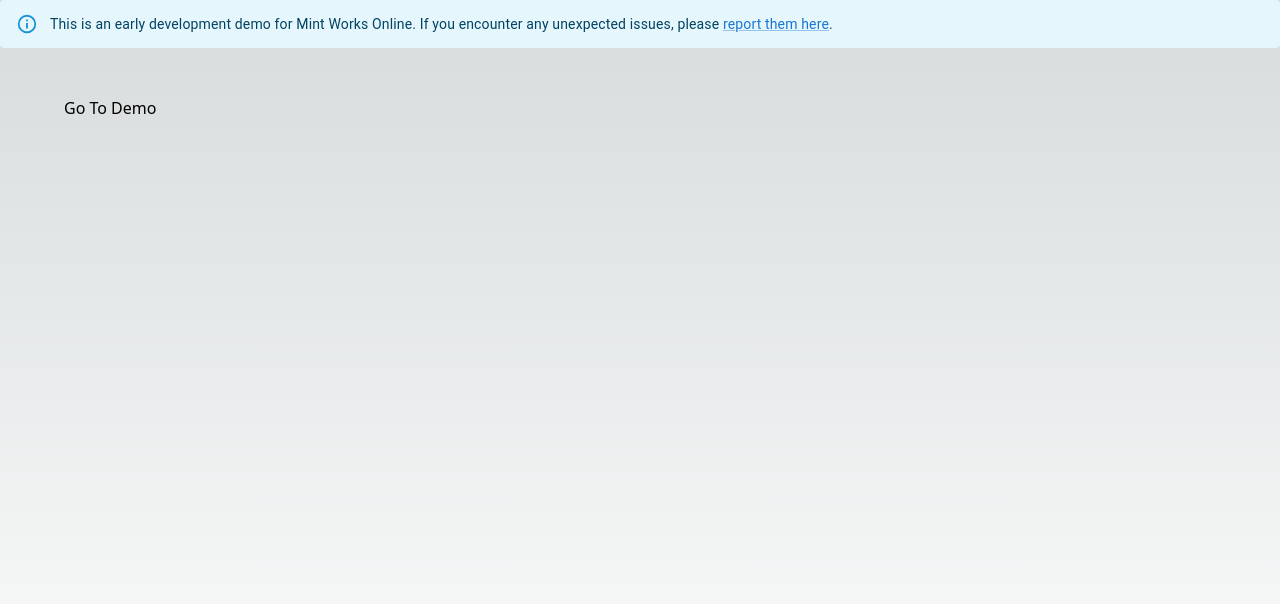
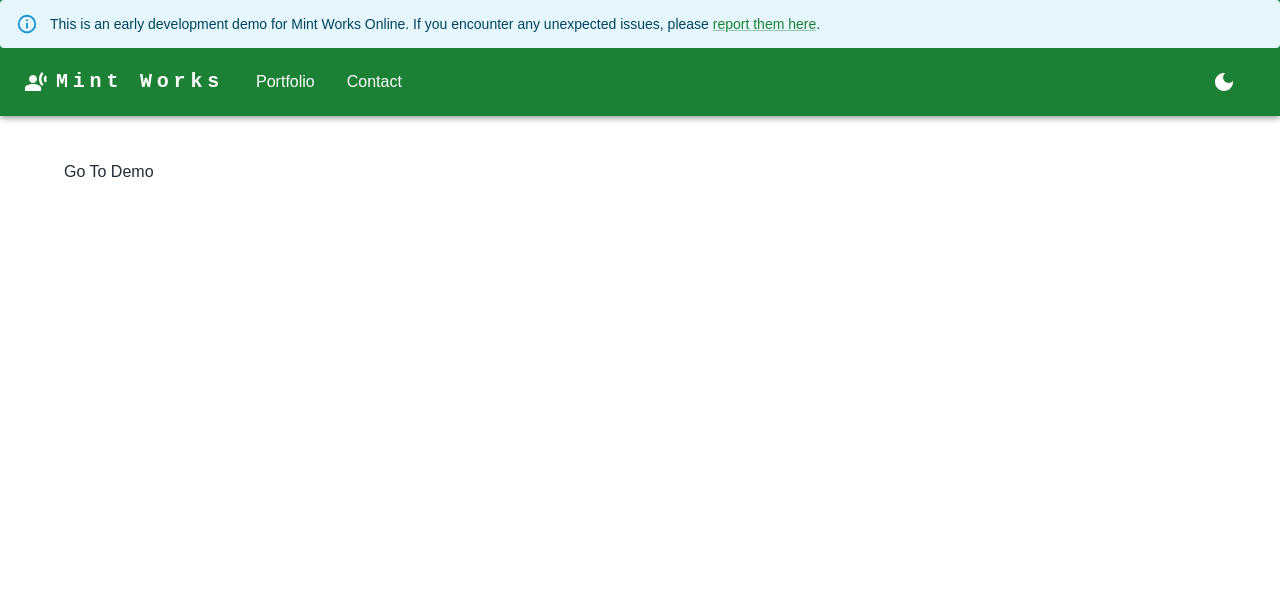
Before and after one commit to Aerilym/mint-works-online, a Next.js app: page / in a window 1280 px wide. Shown: the top 604 px of the page. Built offline with nearby package versions, Linux system fonts and the light colour scheme.

Commit message:
Add styles to plan card

```diff
--- /dev/null
+++ b/src/app/components/cards/CardTray.tsx
@@ -0,0 +1,21 @@
+'use client';
+import { Grid } from '@mui/material';
+import { Plan } from 'mint-works/dist/plan';
+import PlanCard from './PlanCard';
+import { createPlans } from 'mint-works/dist/plans';
+
+export default function CardTray({ num }: { num: number }) {
+  const plans = createPlans();
+  const plansToDisplay = [plans[0], plans[10], plans[15]];
+  return (
+    <Grid item xs={12} container>
+      {plansToDisplay.map((plan) => {
+        return (
+          <Grid item xs={3} key={plan.name}>
+            <PlanCard plan={plan} />
+          </Grid>
+        );
+      })}
+    </Grid>
+  );
+}
--- /dev/null
+++ b/src/app/components/template/Head.tsx
@@ -0,0 +1,45 @@
+import NextHead from 'next/head';
+
+import { defaults } from '@/data/head';
+
+export interface HeadProps {
+  title?: string;
+  description?: string;
+  keywords?: string;
+  ogImage?: string;
+  ogTitle?: string;
+  ogDescription?: string;
+  ogUrl?: string;
+  ogSiteName?: string;
+  ogType?: string;
+  ogLocale?: string;
+  twitterCard?: string;
+  twitterSite?: string;
+  twitterCreator?: string;
+  twitterTitle?: string;
+  twitterDescription?: string;
+  twitterImage?: string;
+}
+
+export default function Head({
+  headProps,
+  children,
+}: {
+  headProps?: HeadProps;
+  children?: React.ReactNode;
+}) {
+  return (
+    <NextHead>
+      <title>{headProps?.title ?? defaults.headProps.title}</title>
+      <meta name="viewport" content="initial-scale=1.0, width=device-width" />
+      <meta name="description" content={headProps?.description ?? defaults.headProps.description} />
+      <meta name="keywords" content={headProps?.keywords ?? defaults.headProps.keywords} />
+      <meta name="canonical" content={enforceTrailingSlash(headProps?.ogUrl ?? defaults.baseUrl)} />
+      {children}
+    </NextHead>
+  );
+}
+
+const enforceTrailingSlash = (url: string) => {
+  return url.endsWith('/') ? url : `${url}/`;
+};
--- a/src/app/components/template/Layout.tsx
+++ b/src/app/components/template/Layout.tsx
@@ -1,24 +1,22 @@
 'use client';
 import { Alert, Box, Container, Fade, Link } from '@mui/material';
+import Head from '@/app/components/template/Head';
+import Navbar from '@/app/components/template/Navbar';
+import ThemeModeProvider from '@/providers/ThemeProvider';
+
+const renderAlert = true;
 
 export default function Layout({ children }: { children: React.ReactNode }) {
   return (
+    <ThemeModeProvider>
       <Box>
-      <Alert
-        severity="info"
-        style={{
-          width: '100%',
-          position: 'fixed',
-          top: 0,
-        }}
-      >
-        This is an early development demo for Mint Works Online. If you encounter any unexpected
-        issues, please <Link>report them here</Link>.
-      </Alert>
+        <Head />
+        <Navbar renderAlert={renderAlert} />
+
         <Fade in>
           <Container
             style={{
-            paddingTop: '6rem',
+              paddingTop: `calc(6rem  + ${renderAlert ? '4rem' : '0rem'})`,
               paddingBottom: '2rem',
               minHeight: '100vh',
             }}
@@ -27,5 +25,6 @@ export default function Layout({ children }: { children: React.ReactNode }) {
           </Container>
         </Fade>
       </Box>
+    </ThemeModeProvider>
   );
 }
--- /dev/null
+++ b/src/app/components/template/Navbar.tsx
@@ -0,0 +1,177 @@
+import DarkModeIcon from '@mui/icons-material/DarkMode';
+import LightModeIcon from '@mui/icons-material/LightMode';
+import MenuIcon from '@mui/icons-material/Menu';
+import TranscribeIcon from '@mui/icons-material/Transcribe';
+import {
+  Alert,
+  AppBar,
+  Box,
+  Container,
+  IconButton,
+  Link,
+  Menu,
+  MenuItem,
+  Toolbar,
+  Typography,
+} from '@mui/material';
+import { useRouter } from 'next/navigation';
+import { useEffect, useState } from 'react';
+
+import { useTheme } from '@/providers/ThemeProvider';
+
+interface PageLink {
+  name: string;
+  link: string;
+}
+
+const pages: Array<PageLink> = [
+  { name: 'Portfolio', link: 'portfolio' },
+  { name: 'Contact', link: 'contact' },
+];
+
+export default function Navbar({ renderAlert }: { renderAlert: boolean }) {
+  const { colorMode } = useTheme();
+  const router = useRouter();
+  const [anchorElNav, setAnchorElNav] = useState<null | HTMLElement>(null);
+
+  const handleOpenNavMenu = (event: React.MouseEvent<HTMLElement>) => {
+    setAnchorElNav(event.currentTarget);
+  };
+
+  const handleCloseNavMenu = () => {
+    setAnchorElNav(null);
+  };
+
+  const renderLink = (page: PageLink) => {
+    return (
+      <Box
+        onClick={() => {
+          router.push('/' + page.link);
+        }}
+        key={page.name}
+      >
+        <MenuItem
+          key={page.name}
+          sx={{
+            my: 2,
+            display: 'block',
+            color: 'button.text.primary',
+          }}
+        >
+          <Typography textAlign="center">{page.name}</Typography>
+        </MenuItem>
+      </Box>
+    );
+    //}
+  };
+
+  const renderLogo = () => {
+    return (
+      <Box
+        onClick={() => {
+          router.push('/');
+        }}
+      >
+        <Typography
+          variant="h6"
+          noWrap
+          sx={{
+            fontFamily: 'monospace',
+            fontWeight: 700,
+            letterSpacing: '.3rem',
+            color: 'button.text.primary',
+            textDecoration: 'none',
+            ':hover': {
+              cursor: 'pointer',
+            },
+          }}
+        >
+          Mint Works
+        </Typography>
+      </Box>
+    );
+  };
+
+  return (
+    <AppBar
+      position="fixed"
+      sx={{
+        padding: '0 !important',
+        backgroundColor: 'primary.500',
+      }}
+    >
+      {renderAlert && (
+        <Alert
+          severity="info"
+          style={{
+            width: '100%',
+          }}
+        >
+          This is an early development demo for Mint Works Online. If you encounter any unexpected
+          issues, please <Link>report them here</Link>.
+        </Alert>
+      )}
+      <Container maxWidth="xl">
+        <Toolbar disableGutters>
+          <TranscribeIcon
+            sx={{ color: 'button.text.primary', display: { xs: 'none', md: 'flex' }, mr: 1 }}
+          />
+          <Box sx={{ mr: 2, display: { xs: 'none', md: 'flex' } }}>{renderLogo()}</Box>
+          <Box sx={{ flexGrow: 1, display: { xs: 'flex', md: 'none' } }}>
+            <IconButton
+              size="large"
+              aria-label="account of current user"
+              aria-controls="menu-appbar"
+              aria-haspopup="true"
+              color="inherit"
+            >
+              <MenuIcon />
+            </IconButton>
+            <Menu
+              id="menu-appbar"
+              anchorEl={anchorElNav}
+              anchorOrigin={{
+                vertical: 'bottom',
+                horizontal: 'left',
+              }}
+              keepMounted
+              transformOrigin={{
+                vertical: 'top',
+                horizontal: 'left',
+              }}
+              open={Boolean(anchorElNav)}
+              onClose={handleCloseNavMenu}
+              sx={{
+                display: { xs: 'block', md: 'none' },
+              }}
+            >
+              {pages.map((page) => renderLink(page))}
+            </Menu>
+          </Box>
+          <TranscribeIcon
+            sx={{ color: 'button.text.primary', display: { xs: 'flex', md: 'none' }, mr: 1 }}
+          />
+          <Box sx={{ mr: 2, display: { xs: 'flex', md: 'none' }, flexGrow: 1 }}>{renderLogo()}</Box>
+          <Box sx={{ flexGrow: 1, display: { xs: 'none', md: 'flex' } }}>
+            {pages.map((page) => renderLink(page))}
+          </Box>
+          <Box sx={{ marginRight: '12px', display: { xs: 'flex', md: 'flex' } }}>
+            <IconButton
+              aria-label="toggle colour mode"
+              onClick={colorMode?.toggleColorMode}
+              style={{
+                color: 'white',
+              }}
+            >
+              {colorMode?.currentMode === 'light' ? (
+                <DarkModeIcon fontSize="medium" />
+              ) : (
+                <LightModeIcon fontSize="medium" />
+              )}
+            </IconButton>
+          </Box>
+        </Toolbar>
+      </Container>
+    </AppBar>
+  );
+}
--- a/src/app/globals.css
+++ b/src/app/globals.css
@@ -1,12 +1,6 @@
 @tailwind base;
 @tailwind components;
 @tailwind utilities;
-
-:root {
-  --foreground-rgb: 0, 0, 0;
-  --background-start-rgb: 214, 219, 220;
-  --background-end-rgb: 255, 255, 255;
-}
 
 @media (prefers-color-scheme: dark) {
   :root {
@@ -16,16 +10,6 @@
   }
 }
 
-body {
-  color: rgb(var(--foreground-rgb));
-  background: linear-gradient(
-      to bottom,
-      transparent,
-      rgb(var(--background-end-rgb))
-    )
-    rgb(var(--background-start-rgb));
-}
-
 button {
   @apply bg-blue-500 text-white font-bold py-2 px-4 rounded;
 }
--- /dev/null
+++ b/src/app/plan/page.tsx
@@ -0,0 +1,10 @@
+import Layout from '../components/template/Layout';
+import CardTray from '../components/cards/CardTray';
+
+export default function Plan() {
+  return (
+    <Layout>
+      <CardTray num={3} />
+    </Layout>
+  );
+}
--- a/src/providers/ThemeProvider.tsx
+++ b/src/providers/ThemeProvider.tsx
@@ -2,6 +2,7 @@ import { ThemeProvider } from '@emotion/react';
 import {
   createTheme,
   CssBaseline,
+  PaletteColorOptions,
   PaletteMode,
   responsiveFontSizes,
   ThemeOptions,
@@ -18,26 +19,62 @@ type ContextProps = {
 
 const ColorModeContext = createContext<Partial<ContextProps>>({});
 
+const MintWorksPrimary: PaletteColorOptions = {
+  50: '#e3eee5',
+  100: '#bbd6bf',
+  200: '#91bb96',
+  300: '#65a36e',
+  400: '#449251',
+  500: '#1c8134',
+  600: '#15742c',
+  700: '#096423',
+  800: '#005419',
+  900: '#003707',
+};
+
+const MintWorksComplementary: PaletteColorOptions = {
+  50: '#eee4ec',
+  100: '#d6bcd2',
+  200: '#bb91b5',
+  300: '#a4669c',
+  400: '#96458d',
+  500: '#87267e',
+  600: '#7b2278',
+  700: '#6c1b71',
+  800: '#5e1569',
+  900: '#450b5b',
+};
+
 const getDesignTokens = (mode: PaletteMode): ThemeOptions => ({
   palette: {
     mode,
     ...(mode === 'light'
       ? {
           // palette values for light mode
-          primary: deepPurple,
-          divider: deepPurple[200],
+          primary: MintWorksPrimary,
+          divider: MintWorksPrimary[200],
           text: {
             primary: '#212b36',
             secondary: '#637381',
           },
+          mintCard: {
+            background: '#f2e9d9',
+            textPrimary: '#1f3a42',
+            textSecondary: '#f6eed8',
+            border: '#5e5e5e',
+            deed: '#9cb8ae',
+            utility: '#f1b158',
+            production: '#e17975',
+            culture: '#b6c16c',
+          },
         }
       : {
           // palette values for dark mode
-          primary: deepPurple,
-          divider: deepPurple[700],
+          primary: MintWorksPrimary,
+          divider: MintWorksPrimary[700],
           background: {
             default: '#1c1c1c',
-            paper: deepPurple[900],
+            paper: grey[900],
           },
           text: {
             primary: '#ededed',
```
Also changed, not shown: src/app/components/cards/PlanCard.tsx (+91 -10 lines). Lines whose indentation alone changed are shown as unchanged.
